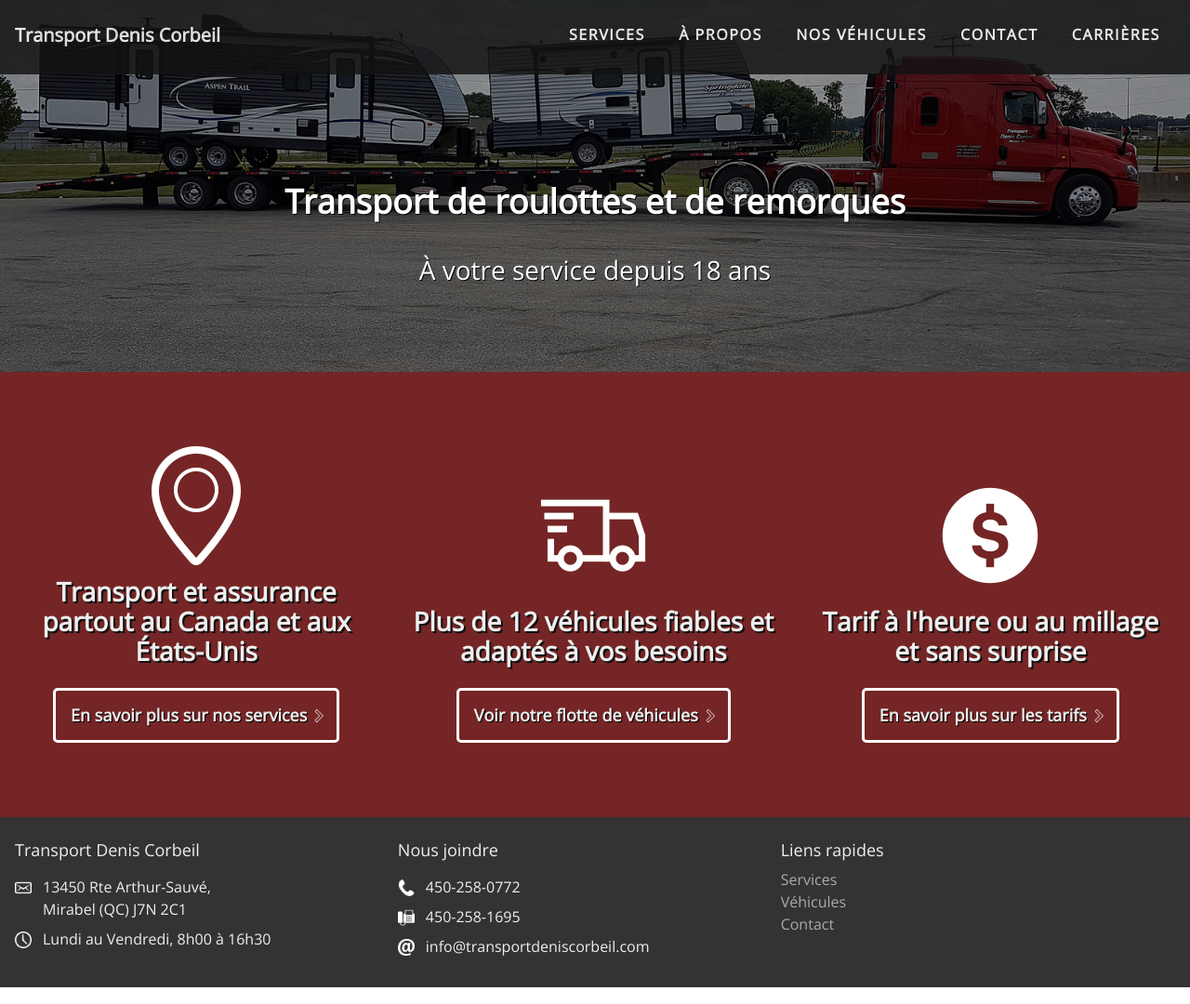
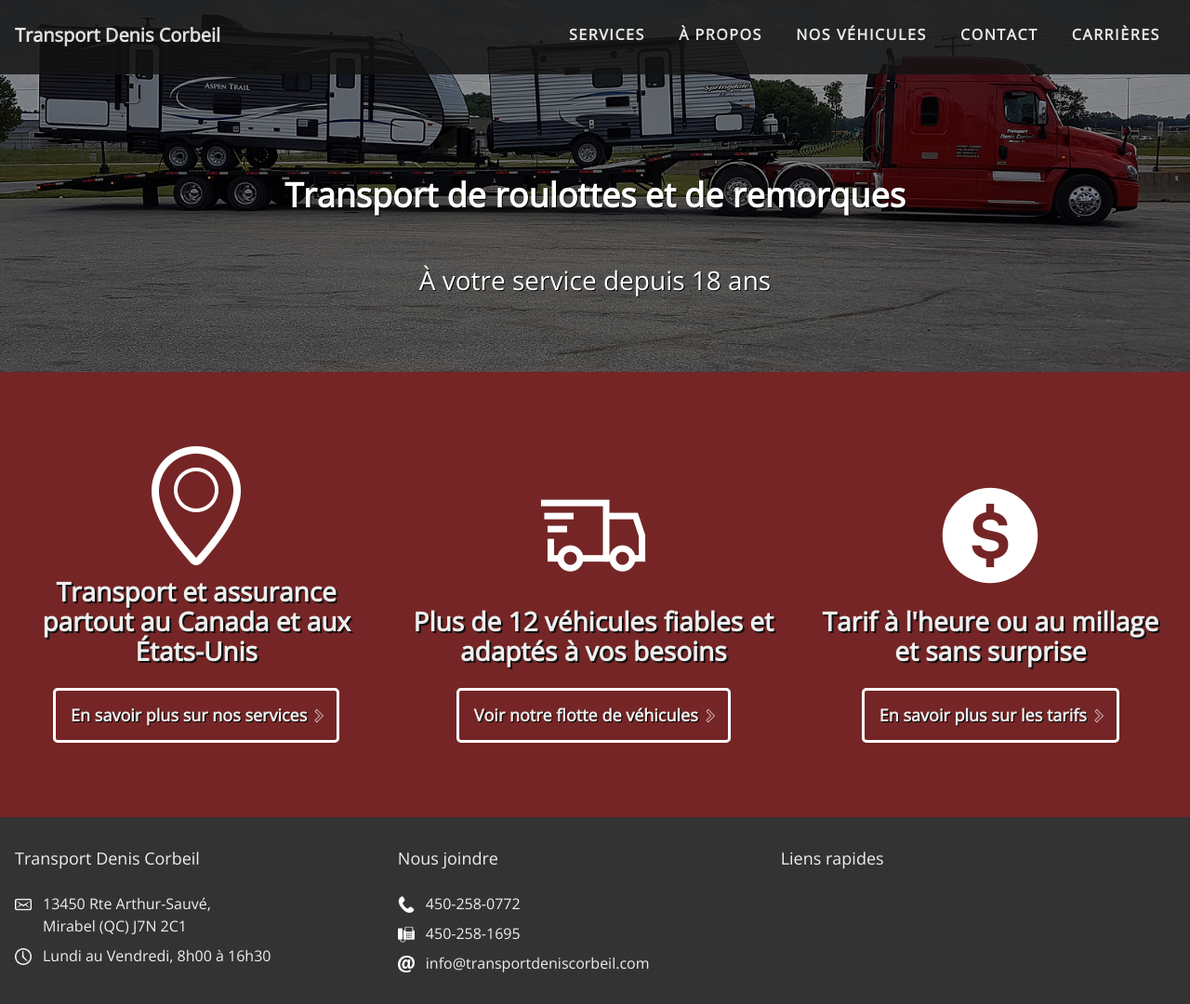
Before and after one commit to ouarez/tdc-jekyll, a Jekyll site: the page built from index.md, in a window 1280 px wide. Shown: the whole page at 93% size. Built offline with Jekyll 4.4.1, drawn with Linux system fonts in a browser that asks for light colours; nearby versions of some CDN libraries; a script that is not in the unit is left out.

Commit message:
services

```diff
--- a/_includes/footer.html
+++ b/_includes/footer.html
@@ -4,24 +4,21 @@
 
     <div class="w-100 w-33-l pb3">
       <h3>Transport Denis Corbeil</h3>
-      <div class="db icon pt2"><img src="img/icons/address.png" alt="Adresse"/><span>13450 Rte Arthur-Sauvé, <br/> Mirabel (QC) J7N 2C1</span></div>
-      <div class="db icon pt2"><img src="img/icons/clock.png" alt="Heure" class=""/><span>Lundi au Vendredi, 8h00 à 16h30</span></div>
+      <div class="db icon pt2"><img src="/img/icons/address.png" alt="Adresse"/><span>13450 Rte Arthur-Sauvé, <br/> Mirabel (QC) J7N 2C1</span></div>
+      <div class="db icon pt2"><img src="/img/icons/clock.png" alt="Heure" class=""/><span>Lundi au Vendredi, 8h00 à 16h30</span></div>
       <!--<a href="#" class="social mr2"><img src="img/facebook.png" alt="Facebook"/></a>-->
       <!--<a href="#" class="social mr2"><img src="img/instagram.png" alt="Facebook"/></a>-->
     </div>
 
     <div class="w-100 w-33-l pb3">
       <h3>Nous joindre</h3>
-      <div class="db icon pt2"><img src="img/icons/phone.png" alt="Telephone"/><span>450-258-0772</span></div>
-      <div class="db icon pt2"><img src="img/icons/fax.png" alt="Fax"/><span>450-258-1695</span></div>
-      <div class="db icon pt2"><img src="img/icons/email.png" alt="Courriel"/><span>info@transportdeniscorbeil.com</span></div>
+      <div class="db icon pt2"><img src="/img/icons/phone.png" alt="Telephone"/><span>450-258-0772</span></div>
+      <div class="db icon pt2"><img src="/img/icons/fax.png" alt="Fax"/><span>450-258-1695</span></div>
+      <div class="db icon pt2"><img src="/img/icons/email.png" alt="Courriel"/><span>info@transportdeniscorbeil.com</span></div>
     </div>
 
     <div class="w-100 w-33-l pb3">
       <h3>Liens rapides</h3>
-      <a href="services.html" class="link db">Services</a>
-      <a href="vehicules.html" class="link db">Véhicules</a>
-      <a href="contact.html" class="link db">Contact</a>
     </div>
 
   </div>
--- a/css/main.scss
+++ b/css/main.scss
@@ -31,13 +31,13 @@
   }
 
    h1,h2 {
-     margin:1em 0;
+     margin:1.5em 0;
      font-family:$primary-font;
      font-weight:$font-weight;
    }
 
    h3,h4,h5,h6 {
-     margin:0.5em 0;
+     margin:1em 0;
      font-family:$primary-font;
      font-weight:$font-weight;
    }
```
Also changed, not shown: _layouts/services.html (added, +26 -0 lines), admin/config.yml (+11 -1 lines), services.md (added, +3 -0 lines).
